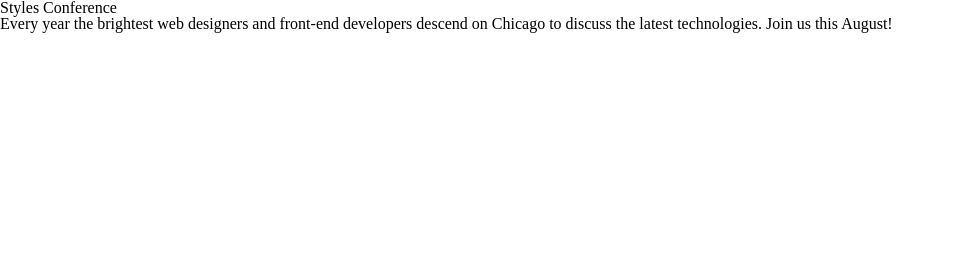
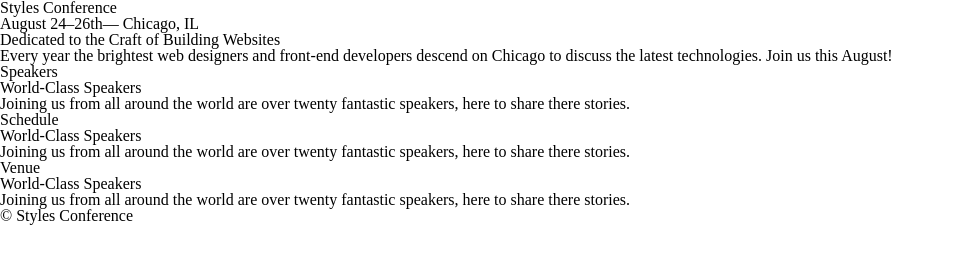
Before and after one commit to kasinau/html_css_tutorial, a plain HTML site: page index.html in a window 1280 px wide. Shown: the whole page, without its empty margins (0-954 px from the left). Drawn offline with Linux system fonts and the light colour scheme.

Commit message:
tutorial

```diff
--- a/index.html
+++ b/index.html
@@ -6,10 +6,42 @@
 	<title>Styles Conference</title>
 </head>
 <body>
-	<h1>Styles Conference</h1>
+	<header>
+		<h1>Styles Conference</h1>
+		<h3>August 24&ndash;26th&mdash; Chicago, IL</h3>
+	</header>
+	<section>
+		<h2>Dedicated to the Craft of Building Websites</h2>
 	<p>
 		Every year the brightest web designers and front-end developers descend on Chicago to discuss the latest technologies.
 		Join us this August!
 	</p>
+	</section>
+	<section>
+		<section>
+			<h5>Speakers</h5>
+			<h3>World-Class Speakers</h3>
+			<p>
+				Joining us from all around the world are over twenty fantastic speakers, here to share there stories.
+			</p>
+		</section>
+		<section>
+			<h5>Schedule</h5>
+			<h3>World-Class Speakers</h3>
+			<p>
+				Joining us from all around the world are over twenty fantastic speakers, here to share there stories.
+			</p>
+		</section>
+		<section>
+			<h5>Venue</h5>
+			<h3>World-Class Speakers</h3>
+			<p>
+				Joining us from all around the world are over twenty fantastic speakers, here to share there stories.
+			</p>
+		</section>
+	</section>
+	<footer>
+		<small>&copy; Styles Conference</small>
+	</footer>
 </body>
 </html>
```
